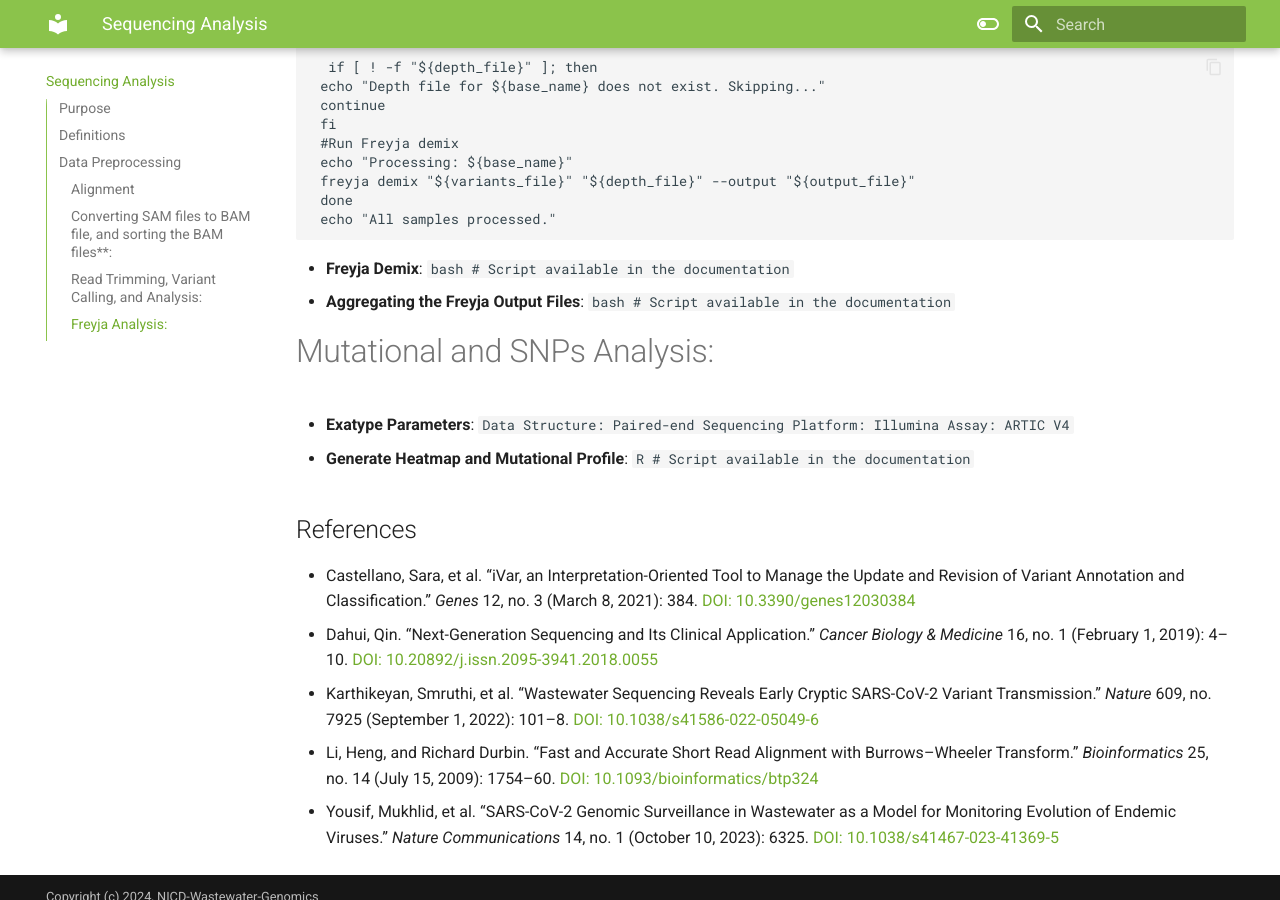
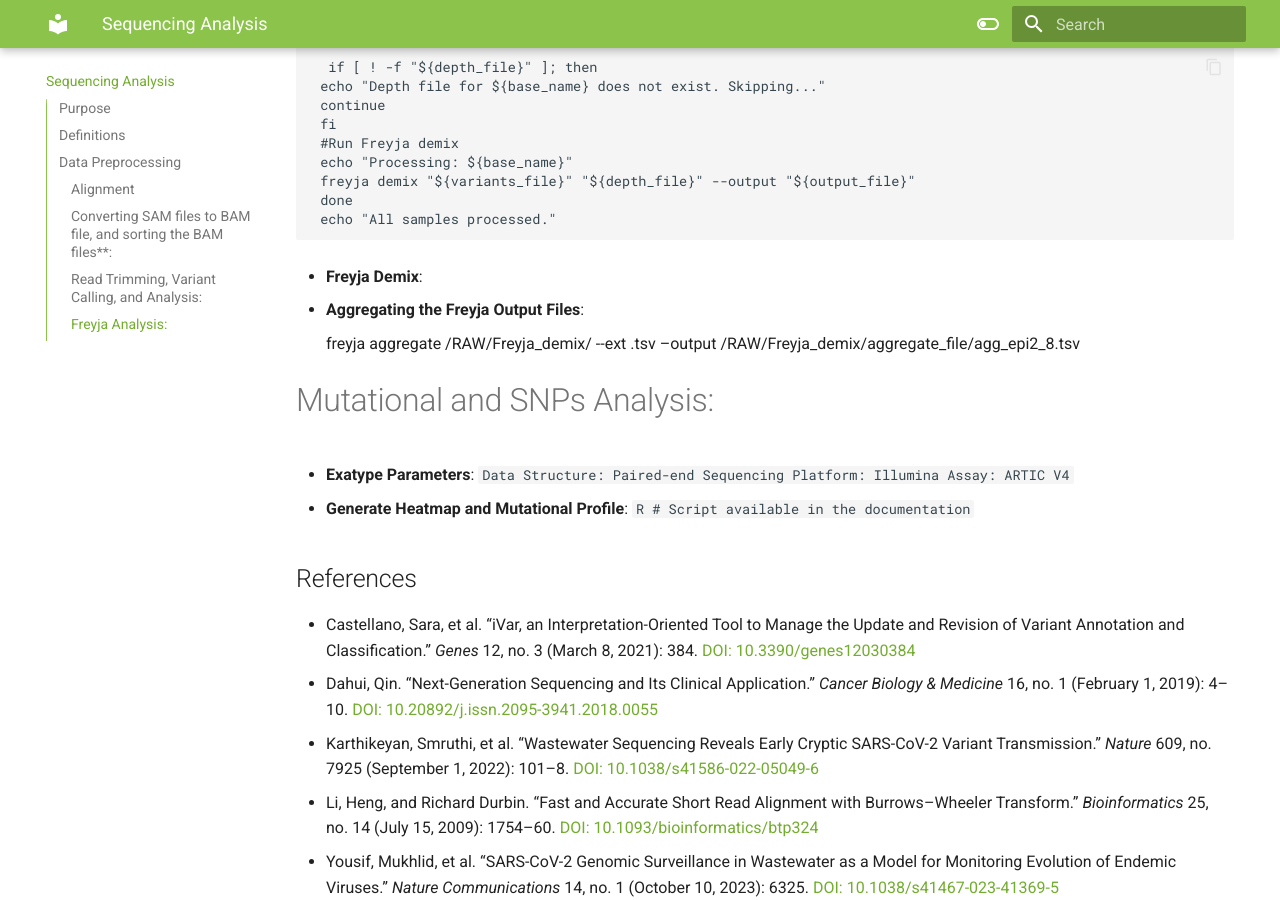
Before and after one commit to NICD-Wastewater-Genomics/NICD-Wastewater-Genomics.github.io, an MkDocs documentation site: the page built from docs/sequencing.md, in a window 1280 px wide and 900 px high, scrolled down 3687 px. Built offline with MkDocs 1.6.1 and Material for MkDocs 9.7.7, drawn with Linux system fonts in a browser that asks for light colours.

Commit message:
Update sequencing.md

````diff
--- a/docs/sequencing.md
+++ b/docs/sequencing.md
@@ -142,13 +142,12 @@ This script will check if the depth file exists(not compulsory) then run the Fre
 
 
    - **Freyja Demix**:
-     ```bash
-     # Script available in the documentation
-     ```
+
    - **Aggregating the Freyja Output Files**:
-     ```bash
-     # Script available in the documentation
-     ```
+
+     freyja aggregate /RAW/Freyja_demix/ --ext .tsv –output                     /RAW/Freyja_demix/aggregate_file/agg_epi2_8.tsv
+
+
 
 #Mutational and SNPs Analysis:
    - **Exatype Parameters**:
````
